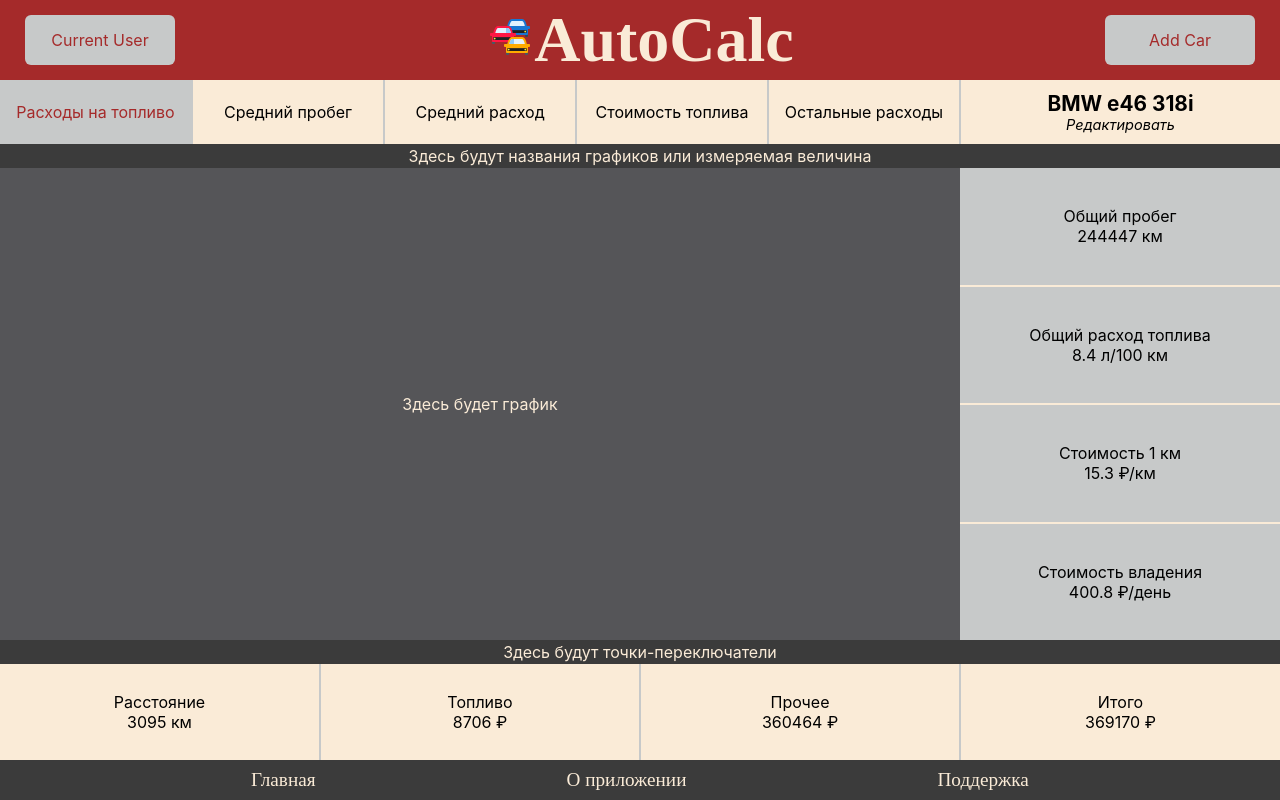
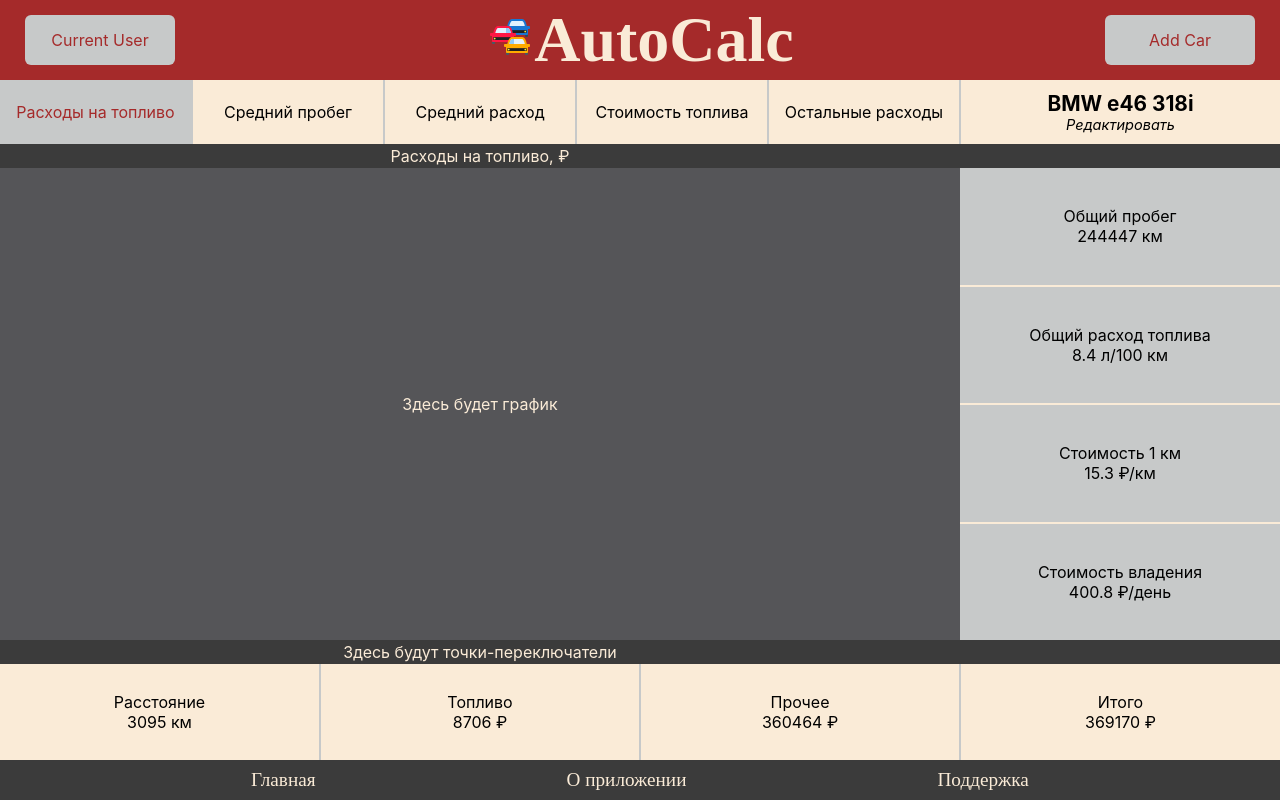
Before and after one commit to leo153624nid/AutoCalc, a React (Create React App) app: page /graf/1 in a window 1280 px wide. Built offline with nearby package versions, Linux system fonts and the light colour scheme.

Commit message:
css update

```diff
--- /dev/null
+++ b/src/components/Graf/GrafBlock/CarGrafik/CarGrafik.js
@@ -0,0 +1,20 @@
+import React from "react";
+import s from './CarGrafik.module.css';
+
+
+function CarGrafik (props) {
+
+
+
+    return (
+
+
+            <div className={s.grafik}>
+                Здесь будет график
+            </div>
+
+
+    );
+}
+
+export default CarGrafik;
--- a/src/components/Graf/GrafBlock/GrafBlock.js
+++ b/src/components/Graf/GrafBlock/GrafBlock.js
@@ -1,19 +1,29 @@
 import React from "react";
 import s from './GrafBlock.module.css';
+import CarGrafik from './CarGrafik/CarGrafik';
 
 
 function GrafBlock (props) {
     const car = props.car;
+    const idGrafik = props.idGrafik;
+    let grafikNames = [
+        <span>Расходы на топливо, &#8381;</span>,
+        <span>Средний пробег, км</span>,
+        <span>Средний расход, л/100 км</span>,
+        <span>Стоимость топлива, &#8381;/л</span>,
+        <span>Остальные расходы, &#8381;</span>
+    ];
 
 
     return (
         <div className={s.GrafBlock}>
             <div className={s.grafikName}>
-                Здесь будут названия графиков или измеряемая величина
+                <div className={s.names}>{grafikNames[idGrafik-1]}</div>
+                <div className={s.cap}></div>
             </div>
 
-            <div className={s.grafik}>
-                Здесь будет график
+            <div className={s.CarGrafik}>
+                <CarGrafik idGrafik={idGrafik} car={car} />
             </div>
 
             <aside className={s.aside}>
@@ -39,7 +49,8 @@ function GrafBlock (props) {
             </aside>
 
             <div className={s.toggle}>
-                Здесь будут точки-переключатели
+                <div className={s.dots}>Здесь будут точки-переключатели</div>
+                <div className={s.cap}></div>
             </div>
         </div>
     );
--- a/src/components/Graf/GrafBlock/GrafBlock.module.css
+++ b/src/components/Graf/GrafBlock/GrafBlock.module.css
@@ -12,14 +12,24 @@
 
 .grafikName {
     grid-area: a;
-    display: flex;
-    justify-content: center;
+    display: grid;
+    grid-template-areas: "e e e f";
+    grid-template-columns: 1fr 1fr 1fr 1fr;
+    justify-content: stretch;
     align-items: center;
     background-color: rgb(59, 59, 59);
     color: antiquewhite;
 }
 
-.grafik {
+.names {
+    grid-area: e;
+}
+
+.cap {
+    grid-area: f;
+}
+
+.CarGrafik {
     grid-area: b;
     height: 100%;
     display: flex;
@@ -83,9 +93,15 @@
 
 .toggle {
     grid-area: d;
-    display: flex;
-    justify-content: center;
+    display: grid;
+    grid-template-areas: "e e e f";
+    grid-template-columns: 1fr 1fr 1fr 1fr;
+    justify-content: stretch;
     align-items: center;
     background-color: rgb(59, 59, 59);
     color: antiquewhite;
 }
+
+.dots {
+    grid-area: e;
+}
```
Also changed, not shown: src/components/Graf/GrafBlock/CarGrafik/CarGrafik.module.css (added).
